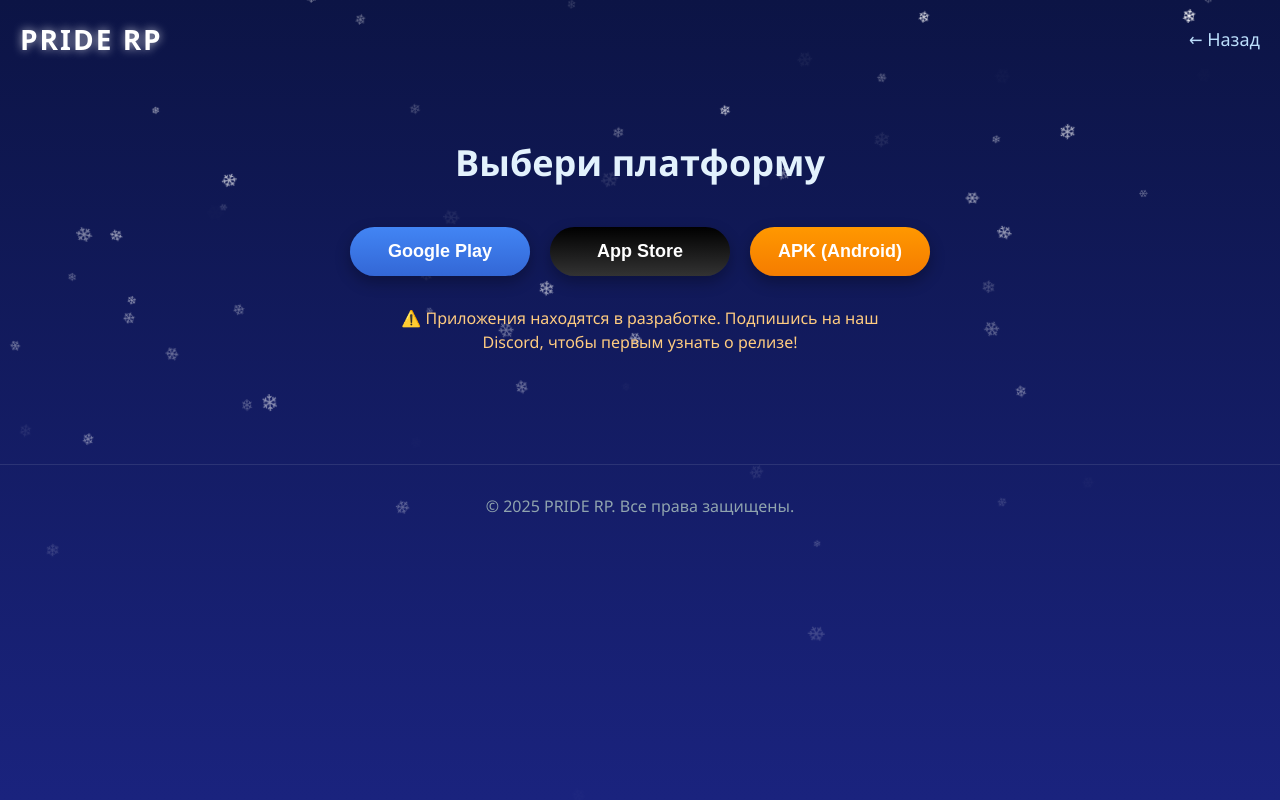
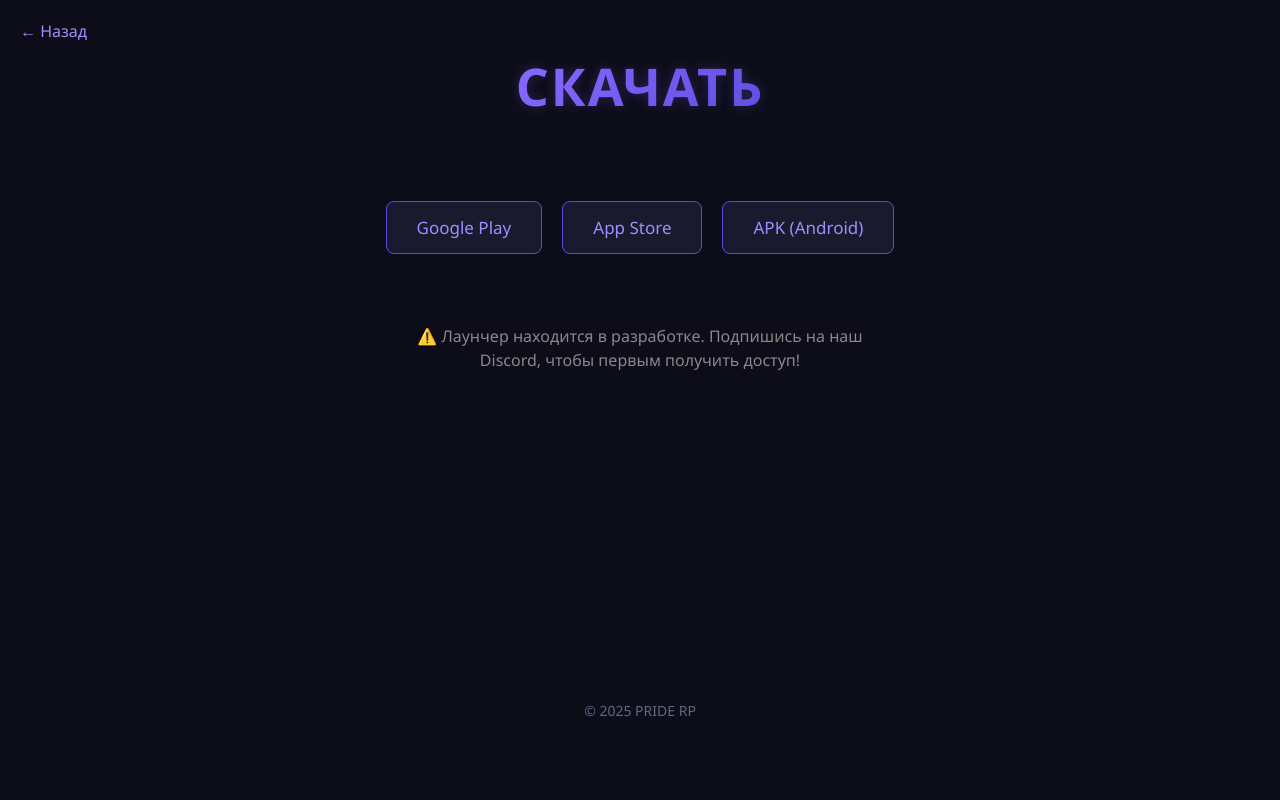
Before and after one commit to FiTA100/PRIDE-PR, a plain HTML site: page download.html in a window 1280 px wide. Drawn offline with Linux system fonts and the light colour scheme.

Commit message:
download.html

```diff
--- a/download.html
+++ b/download.html
@@ -4,142 +4,57 @@
   <meta charset="UTF-8" />
   <meta name="viewport" content="width=device-width, initial-scale=1.0"/>
   <title>Скачать — PRIDE RP</title>
+  <link rel="stylesheet" href="style.css">
   <style>
-    * { margin:0; padding:0; box-sizing:border-box; }
-    body {
-      font-family: 'Segoe UI', Tahoma, Geneva, Verdana, sans-serif;
-      background: linear-gradient(to bottom, #0c1445, #1a237e);
-      color: white;
-      min-height: 100vh;
-      position: relative;
-      overflow-x: hidden;
-    }
-    #snow { position:fixed; top:0; left:0; width:100%; height:100%; pointer-events:none; z-index:-1; }
-    header {
-      display:flex; justify-content:space-between; align-items:center;
-      padding:20px; color:white;
-    }
-    .logo {
-      font-size:28px; font-weight:700; letter-spacing:2px;
-      text-shadow: 0 0 10px rgba(255,255,255,0.7);
-    }
-    .back-link {
-      color: #bbdefb;
-      text-decoration: none;
-      font-size: 18px;
-    }
-    .back-link:hover {
-      text-decoration: underline;
-    }
-    main {
-      text-align: center;
-      padding: 60px 20px;
-    }
-    h1 {
-      font-size: 36px;
-      margin-bottom: 40px;
-      color: #e3f2fd;
-    }
     .download-buttons {
       display: flex;
+      gap: 20px;
+      margin: 40px 0;
       flex-wrap: wrap;
       justify-content: center;
-      gap: 20px;
-      max-width: 600px;
-      margin: 0 auto;
     }
-    .btn-download {
-      width: 180px;
-      padding: 14px 0;
-      border: none;
-      border-radius: 50px;
-      font-size: 18px;
-      font-weight: 600;
+    .platform-btn {
+      background: #1a1a2e;
+      color: #a08cff;
+      border: 1px solid #5a4ae0;
+      padding: 14px 30px;
+      font-size: 17px;
+      border-radius: 8px;
+      cursor: pointer;
+      transition: all 0.2s;
+    }
+    .platform-btn:hover {
+      background: #252540;
       color: white;
-      cursor: pointer;
-      box-shadow: 0 6px 15px rgba(0,0,0,0.3);
-      transition: all 0.3s ease;
+      transform: translateY(-2px);
     }
-    .btn-download:hover {
-      transform: translateY(-3px);
-      box-shadow: 0 10px 20px rgba(0,0,0,0.5);
-    }
-    .google { background: linear-gradient(to bottom, #4285F4, #3367D6); }
-    .apple { background: linear-gradient(to bottom, #000000, #333); }
-    .apk { background: linear-gradient(to bottom, #FF9800, #F57C00); }
     .note {
+      color: #888;
       margin-top: 30px;
-      color: #ffcc80;
-      font-size: 16px;
       max-width: 500px;
-      margin-left: auto;
-      margin-right: auto;
+      text-align: center;
       line-height: 1.5;
-    }
-    footer {
-      text-align: center;
-      padding: 30px 20px;
-      color: #90a4ae;
-      border-top: 1px solid rgba(255,255,255,0.1);
-      margin-top: 50px;
-    }
-    @media (max-width: 600px) {
-      .download-buttons {
-        flex-direction: column;
-        align-items: center;
-      }
-      .btn-download {
-        width: 90%;
-      }
     }
   </style>
 </head>
 <body>
-  <div id="snow"></div>
+  <a href="index.html" class="back-link">← Назад</a>
 
-  <header>
-    <div class="logo">PRIDE RP</div>
-    <a href="index.html" class="back-link">← Назад</a>
-  </header>
+  <div class="logo">СКАЧАТЬ</div>
 
-  <main>
-    <h1>Выбери платформу</h1>
+  <div class="download-buttons">
+    <button class="platform-btn" onclick="alert('Google Play — в разработке!')">Google Play</button>
+    <button class="platform-btn" onclick="alert('App Store — в разработке!')">App Store</button>
+    <button class="platform-btn" onclick="alert('APK — скоро! Подпишись на Discord.')">APK (Android)</button>
+  </div>
 
-    <div class="download-buttons">
-      <button class="btn-download google" onclick="alert('Google Play — в разработке! Следи за новостями.')">Google Play</button>
-      <button class="btn-download apple" onclick="alert('App Store — в разработке! Следи за новостями.')">App Store</button>
-      <button class="btn-download apk" onclick="alert('APK — скоро! Подпишись на Discord.')">APK (Android)</button>
-    </div>
-
-    <p class="note">
-      ⚠️ Приложения находятся в разработке.
-      Подпишись на наш Discord, чтобы первым узнать о релизе!
-    </p>
-  </main>
+  <p class="note">
+    ⚠️ Лаунчер находится в разработке.
+    Подпишись на наш Discord, чтобы первым получить доступ!
+  </p>
 
   <footer>
-    <p>© 2025 PRIDE RP. Все права защищены.</p>
+    © 2025 PRIDE RP
   </footer>
-
-  <script>
-    // Снег (тот же эффект, что и на главной)
-    const snow = document.getElementById('snow');
-    for (let i = 0; i < 60; i++) {
-      const flake = document.createElement('div');
-      flake.innerHTML = '❄';
-      flake.style.position = 'absolute';
-      flake.style.top = '-20px';
-      flake.style.left = Math.random() * 100 + 'vw';
-      flake.style.fontSize = (Math.random() * 14 + 10) + 'px';
-      flake.style.opacity = Math.random();
-      flake.style.color = 'white';
-      flake.style.pointerEvents = 'none';
-      flake.style.zIndex = '-1';
-      flake.style.animation = `fall ${Math.random() * 5 + 5}s linear infinite`;
-      flake.style.animationDelay = Math.random() * 5 + 's';
-      snow.appendChild(flake);
-    }
-    document.head.innerHTML += `<style>@keyframes fall { to { transform: translateY(105vh) rotate(360deg); opacity:0; } }</style>`;
-  </script>
 </body>
 </html>
```
